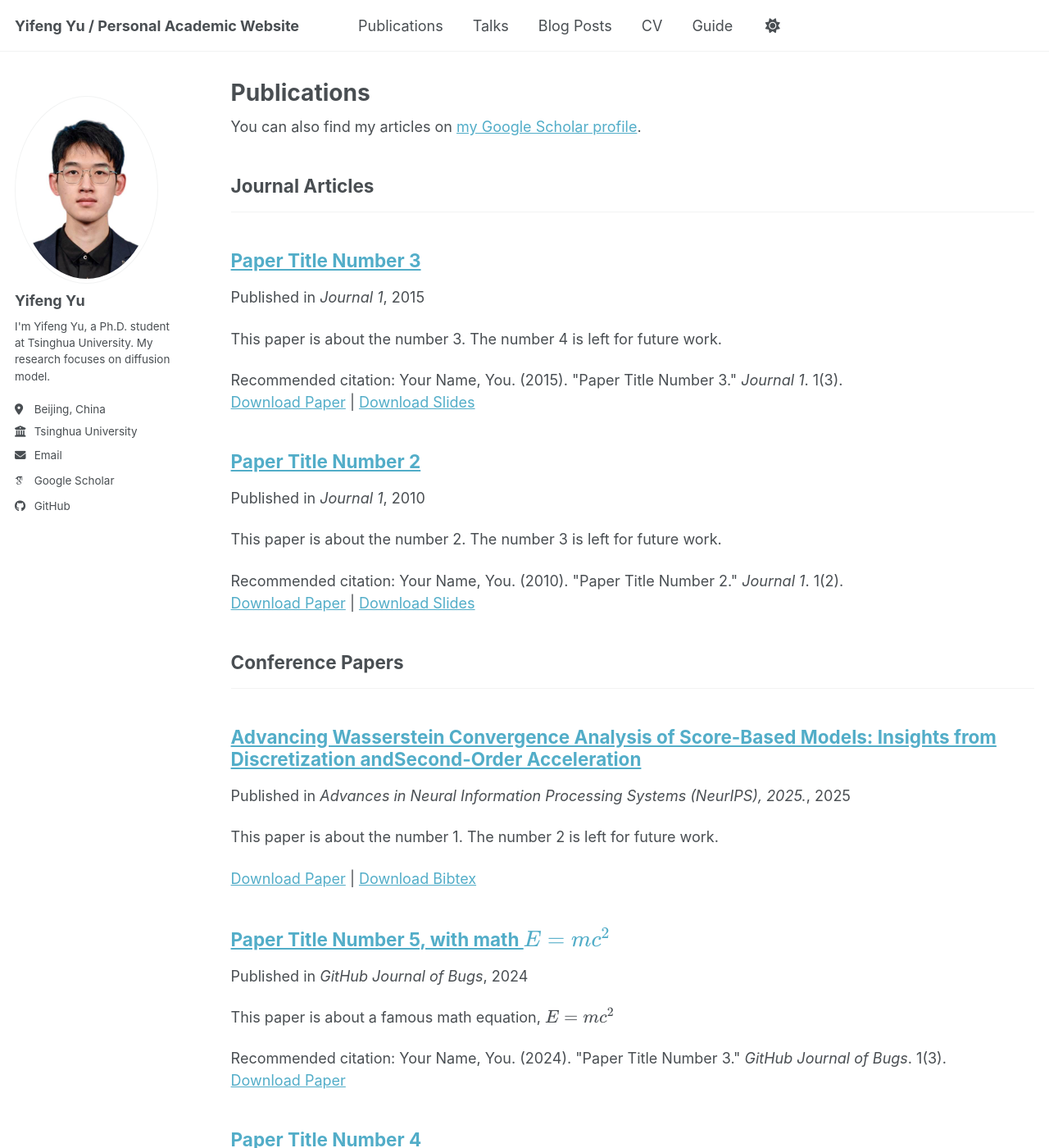
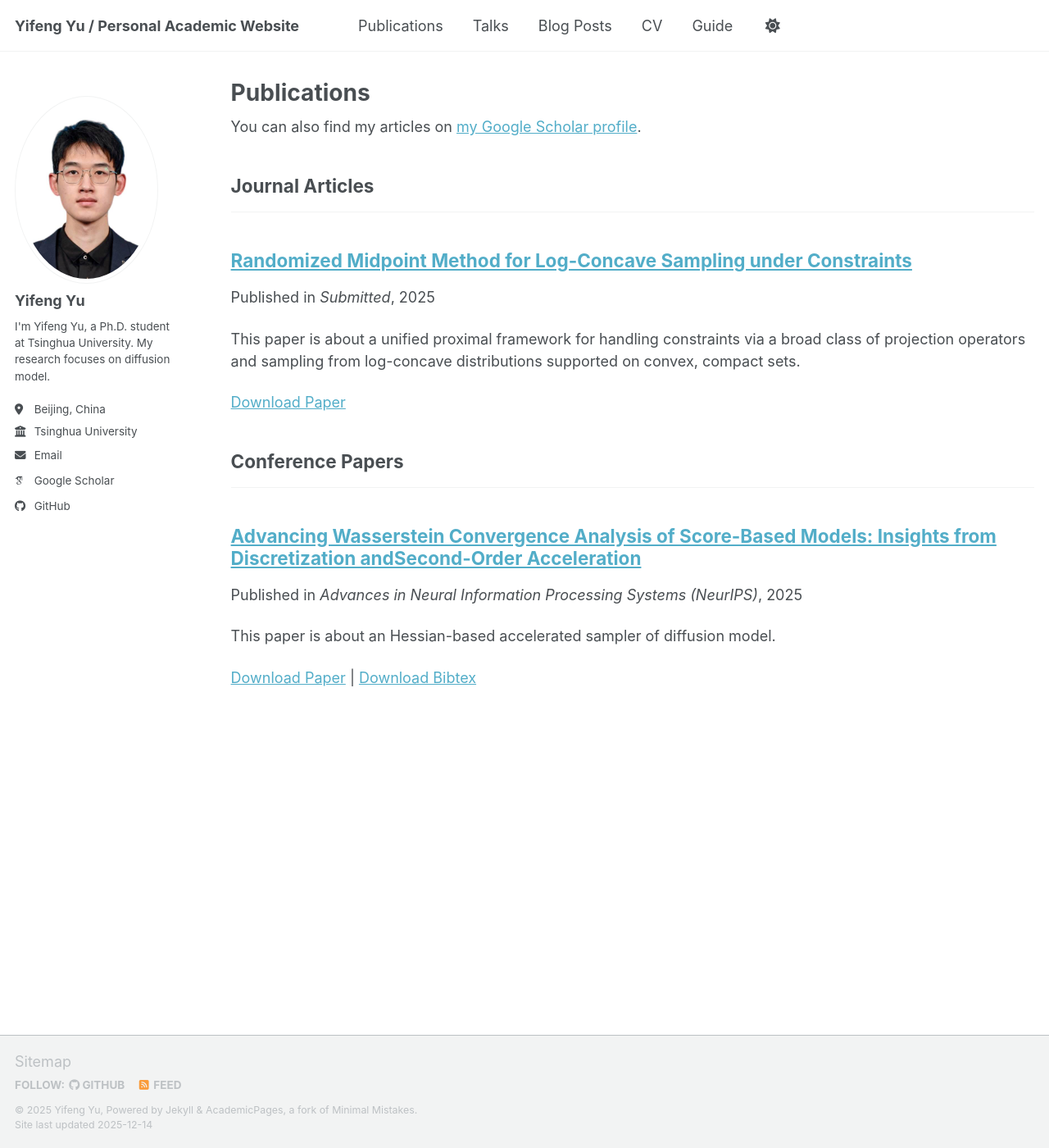
Before and after one commit to Iffen-Yu/iffen-yu.github.io, a Jekyll site: the page built from _pages/publications.html, in a window 1280 px wide and 1400 px high. Shown: the whole window at 82% size. Built offline with Jekyll 4.4.1, drawn with Linux system fonts in a browser that asks for light colours; some web fonts are replaced; a script bundle is joined from its source files by our own code; library files that are not in the unit come from our copies; some of the changed text lies outside the part shown.

Commit message:
paper_update3

```diff
--- a/_publications/2010-10-01-paper-title-number-2.md
+++ /dev/null
@@ -1,14 +0,0 @@
----
-title: "Paper Title Number 2"
-collection: publications
-category: manuscripts
-permalink: /publication/2010-10-01-paper-title-number-2
-excerpt: 'This paper is about the number 2. The number 3 is left for future work.'
-date: 2010-10-01
-venue: 'Journal 1'
-slidesurl: 'https://academicpages.github.io/files/slides2.pdf'
-paperurl: 'https://academicpages.github.io/files/paper2.pdf'
-citation: 'Your Name, You. (2010). &quot;Paper Title Number 2.&quot; <i>Journal 1</i>. 1(2).'
----
-
-The contents above will be part of a list of publications, if the user clicks the link for the publication than the contents of section will be rendered as a full page, allowing you to provide more information about the paper for the reader. When publications are displayed as a single page, the contents of the above "citation" field will automatically be included below this section in a smaller font.
--- a/_publications/2015-10-01-paper-title-number-3.md
+++ /dev/null
@@ -1,14 +0,0 @@
----
-title: "Paper Title Number 3"
-collection: publications
-category: manuscripts
-permalink: /publication/2015-10-01-paper-title-number-3
-excerpt: 'This paper is about the number 3. The number 4 is left for future work.'
-date: 2015-10-01
-venue: 'Journal 1'
-slidesurl: 'https://academicpages.github.io/files/slides3.pdf'
-paperurl: 'https://academicpages.github.io/files/paper3.pdf'
-citation: 'Your Name, You. (2015). &quot;Paper Title Number 3.&quot; <i>Journal 1</i>. 1(3).'
----
-
-The contents above will be part of a list of publications, if the user clicks the link for the publication than the contents of section will be rendered as a full page, allowing you to provide more information about the paper for the reader. When publications are displayed as a single page, the contents of the above "citation" field will automatically be included below this section in a smaller font.
--- /dev/null
+++ b/_publications/2025-05-27-paper-title-number-2.md
@@ -0,0 +1,12 @@
+---
+title: "Randomized Midpoint Method for Log-Concave Sampling under Constraints"
+collection: publications
+category: manuscripts
+permalink: /publication/2025-submitted-01-paper-title-number-2
+excerpt: 'This paper is about a unified proximal framework for handling constraints via a broad class of projection operators and sampling from log-concave distributions supported on convex, compact sets.'
+date: 2025-05-27
+venue: 'Submitted'
+paperurl: 'https://academicpages.github.io/files/Randomized Midpoint Method.pdf'
+---
+
+In this paper, we study the problem of sampling from log-concave distributions supported on convex, compact sets, with a particular focus on the randomized midpoint discretization of both vanilla and kinetic Langevin diffusions in this constrained setting. We propose a unified proximal framework for handling constraints via a broad class of projection operators, including Euclidean, Bregman, and Gauge projections. Within this framework, we establish non-asymptotic bounds in both W1 and W2 distances, providing precise complexity guarantees and performance comparisons. In addition, our analysis leads to sharper convergence guarantees for both vanilla and kinetic Langevin Monte Carlo under constraints, improving upon existing theoretical results.
--- a/_publications/2025-06-08-paper-title-number-5.md
+++ /dev/null
@@ -1,13 +0,0 @@
----
-title: "Paper Title Number 5, with math $$E=mc^2$$"
-collection: publications
-category: conferences
-permalink: /publication/2024-02-17-paper-title-number-4
-excerpt: 'This paper is about a famous math equation, $$E=mc^2$$'
-date: 2024-02-17
-venue: 'GitHub Journal of Bugs'
-paperurl: 'https://academicpages.github.io/files/paper3.pdf'
-citation: 'Your Name, You. (2024). &quot;Paper Title Number 3.&quot; <i>GitHub Journal of Bugs</i>. 1(3).'
----
-
-Using [MathJax](https://www.mathjax.org/) in the description is supported - $$E=mc^2$$ - however, the use must be mindful that the default delimiters are `$$...$$` and `\\[...\\]` which differs from the `$...$` that is typically expected.
--- a/_publications/2025-09-19-paper-title-number-1.md
+++ b/_publications/2025-09-19-paper-title-number-1.md
@@ -3,11 +3,11 @@ title: "Advancing Wasserstein Convergence Analysis of Score-Based Models: Insigh
 collection: publications
 category: conferences
 permalink: /publication/NeurIPS_Advancing_Wasserstein_Convergence_Analysis_of_Score_Based_Models__Insights_from_Discretization_and_Second_Order_Acceleration
-excerpt: 'This paper is about the number 1. The number 2 is left for future work.'
+excerpt: 'This paper is about an Hessian-based accelerated sampler of diffusion model.'
 date: 2025-09-19
-venue: 'Advances in Neural Information Processing Systems (NeurIPS), 2025.'
+venue: 'Advances in Neural Information Processing Systems (NeurIPS)'
 slidesurl: 'https://iffen-yu.github.io/files/slide.pdf'
 paperurl: 'https://iffen-yu.github.io/files/NeurIPS_Advancing_Wasserstein_Convergence_Analysis_of_Score_Based_Models__Insights_from_Discretization_and_Second_Order_Acceleration.pdf'
 bibtexurl: 'https://iffen-yu.github.io/files/bibtex1.bib'
 ---
-Score-based diffusion models have emerged as powerful tools in generative model-ing, yet their theoretical foundations remain underexplored. In this work, we focuson the Wasserstein convergence analysis of score-based diffusion models. Specifi-cally, we investigate the impact of various discretization schemes, including Eulerdiscretization, exponential integrators, and midpoint randomization methods. Ouranalysis provides the first quantitative comparison of these discrete approximations,emphasizing their influence on convergence behavior.  Furthermore, we explorescenarios where Hessian information is available and propose an accelerated sam-pler based on the local linearization method.  We establish the first Wassersteinconvergence analysis for such a Hessian-based method, showing that it achievesan improved convergence rate of ordere O(√d/ε), which significantly outperformsthe standard ratee O(d/ε2)of vanilla diffusion models. Numerical experiments onsynthetic data and the MNIST dataset validate our theoretical insights.
+Score-based diffusion models have emerged as powerful tools in generative modeling, yet their theoretical foundations remain underexplored. In this work, we focuson the Wasserstein convergence analysis of score-based diffusion models. Specifically, we investigate the impact of various discretization schemes, including Euler discretization, exponential integrators, and midpoint randomization methods. Our analysis provides the first quantitative comparison of these discrete approximations, emphasizing their influence on convergence behavior.  Furthermore, we explore scenarios where Hessian information is available and propose an accelerated sampler based on the local linearization method.  We establish the first Wassersteinconvergence analysis for such a Hessian-based method, showing that it achieves an improved convergence rate of order $\tilde{O}(\sqrt{d}/\varepsilon)$, which significantly outperforms the standard rate $\tilde{O}(d/\varepsilon^2)$ of vanilla diffusion models. Numerical experiments on synthetic data and the MNIST dataset validate our theoretical insights.
```
Also changed, not shown: _publications/2024-02-17-paper-title-number-4.md (deleted, +0 -13 lines), 1 other file.
